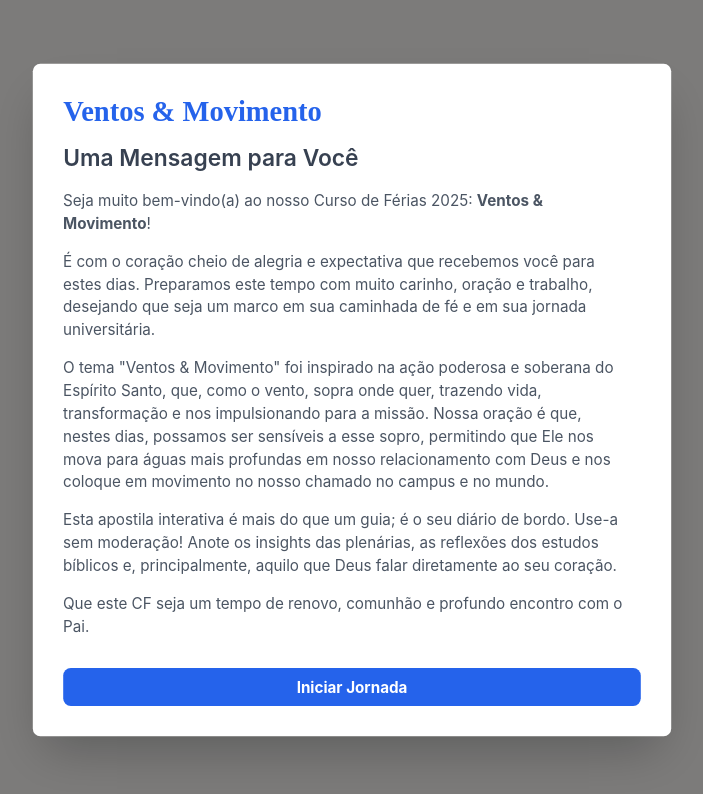
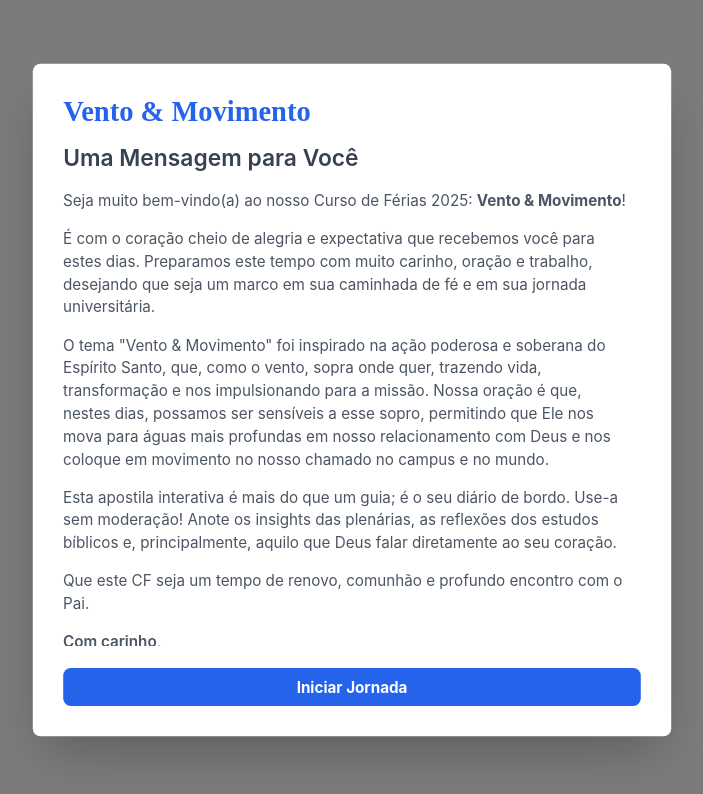
Before and after one commit to Fellyipe/apostila-cf-abusul, a plain HTML site: page index.html in a window 1280 px wide. Shown: the whole page, without its empty margins (288-991 px from the left). Drawn offline with nearby package versions, Linux system fonts and the light colour scheme.

Commit message:
É "Vento & Movimento" amado

```diff
--- a/index.html
+++ b/index.html
@@ -71,12 +71,12 @@
 
     <div id="welcome-modal" class="fixed inset-0 bg-black bg-opacity-50 flex justify-center items-center z-50 p-4">
         <div class="bg-white rounded-lg shadow-2xl p-6 md:p-8 max-w-2xl w-full transform transition-all scale-95 opacity-0 duration-300">
-            <h2 class="text-2xl md:text-3xl font-bold font-logo text-blue-600 mb-4">Ventos & Movimento</h2>
+            <h2 class="text-2xl md:text-3xl font-bold font-logo text-blue-600 mb-4">Vento & Movimento</h2>
             <h3 class="text-xl md:text-2xl font-semibold text-gray-700 mb-4">Uma Mensagem para Você</h3>
             <div class="text-gray-600 space-y-4 max-h-[60vh] overflow-y-auto pr-2">
-                <p>Seja muito bem-vindo(a) ao nosso Curso de Férias 2025: <strong>Ventos & Movimento</strong>!</p>
+                <p>Seja muito bem-vindo(a) ao nosso Curso de Férias 2025: <strong>Vento & Movimento</strong>!</p>
                 <p>É com o coração cheio de alegria e expectativa que recebemos você para estes dias. Preparamos este tempo com muito carinho, oração e trabalho, desejando que seja um marco em sua caminhada de fé e em sua jornada universitária.</p>
-                <p>O tema "Ventos & Movimento" foi inspirado na ação poderosa e soberana do Espírito Santo, que, como o vento, sopra onde quer, trazendo vida, transformação e nos impulsionando para a missão. Nossa oração é que, nestes dias, possamos ser sensíveis a esse sopro, permitindo que Ele nos mova para águas mais profundas em nosso relacionamento com Deus e nos coloque em movimento no nosso chamado no campus e no mundo.</p>
+                <p>O tema "Vento & Movimento" foi inspirado na ação poderosa e soberana do Espírito Santo, que, como o vento, sopra onde quer, trazendo vida, transformação e nos impulsionando para a missão. Nossa oração é que, nestes dias, possamos ser sensíveis a esse sopro, permitindo que Ele nos mova para águas mais profundas em nosso relacionamento com Deus e nos coloque em movimento no nosso chamado no campus e no mundo.</p>
                 <p>Esta apostila interativa é mais do que um guia; é o seu diário de bordo. Use-a sem moderação! Anote os insights das plenárias, as reflexões dos estudos bíblicos e, principalmente, aquilo que Deus falar diretamente ao seu coração.</p>
                 <p>Que este CF seja um tempo de renovo, comunhão e profundo encontro com o Pai.</p>
                 <p class="font-semibold mt-4">Com carinho,<br>A equipe de organização do CF Abub Sul 2025</p>
@@ -90,7 +90,7 @@
             <div class="container mx-auto px-4 py-3">
                 <div class="flex flex-col sm:flex-row justify-between items-center">
                     <div class="flex items-center gap-3 mb-3 sm:mb-0">
-                        <div class="font-logo text-2xl text-blue-600">Ventos & Movimento</div>
+                        <div class="font-logo text-2xl text-blue-600">Vento & Movimento</div>
                         <span class="text-gray-500 text-sm mt-1">CF 2025 | Abub Sul</span>
                     </div>
                     <nav id="day-navigation" class="flex flex-wrap justify-center gap-2">
```
